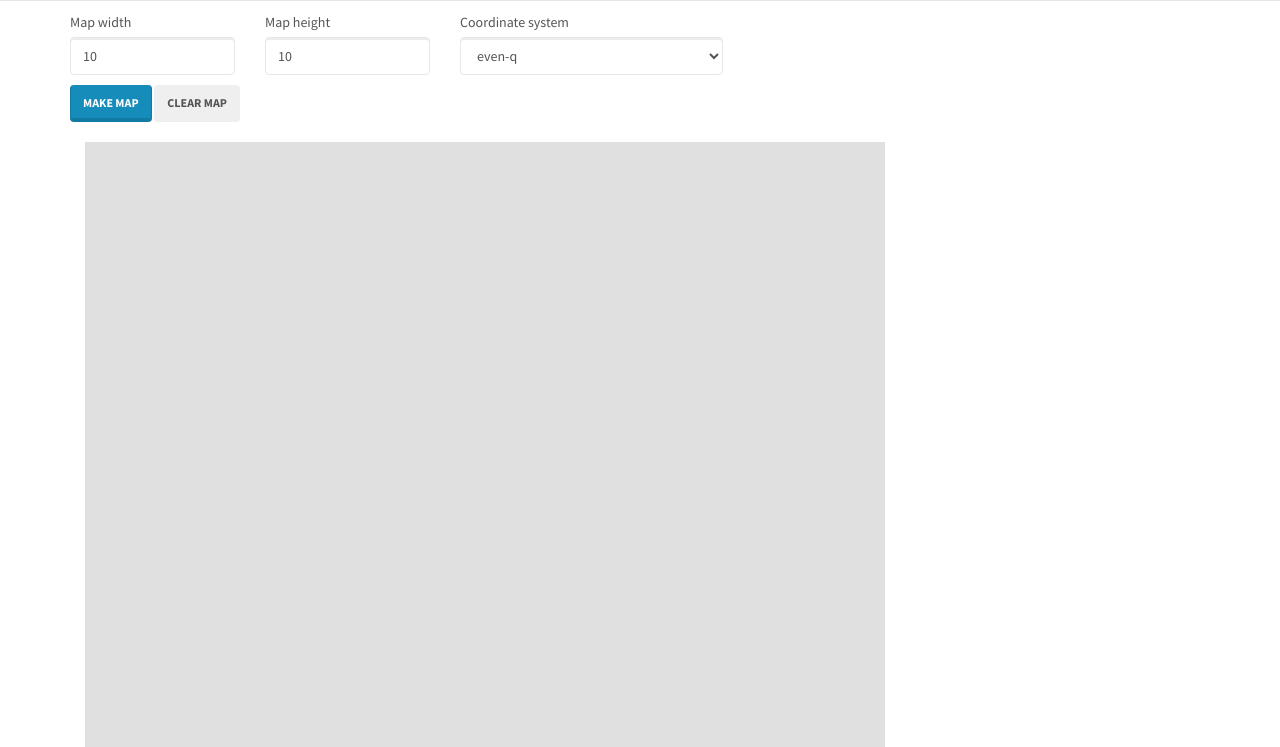
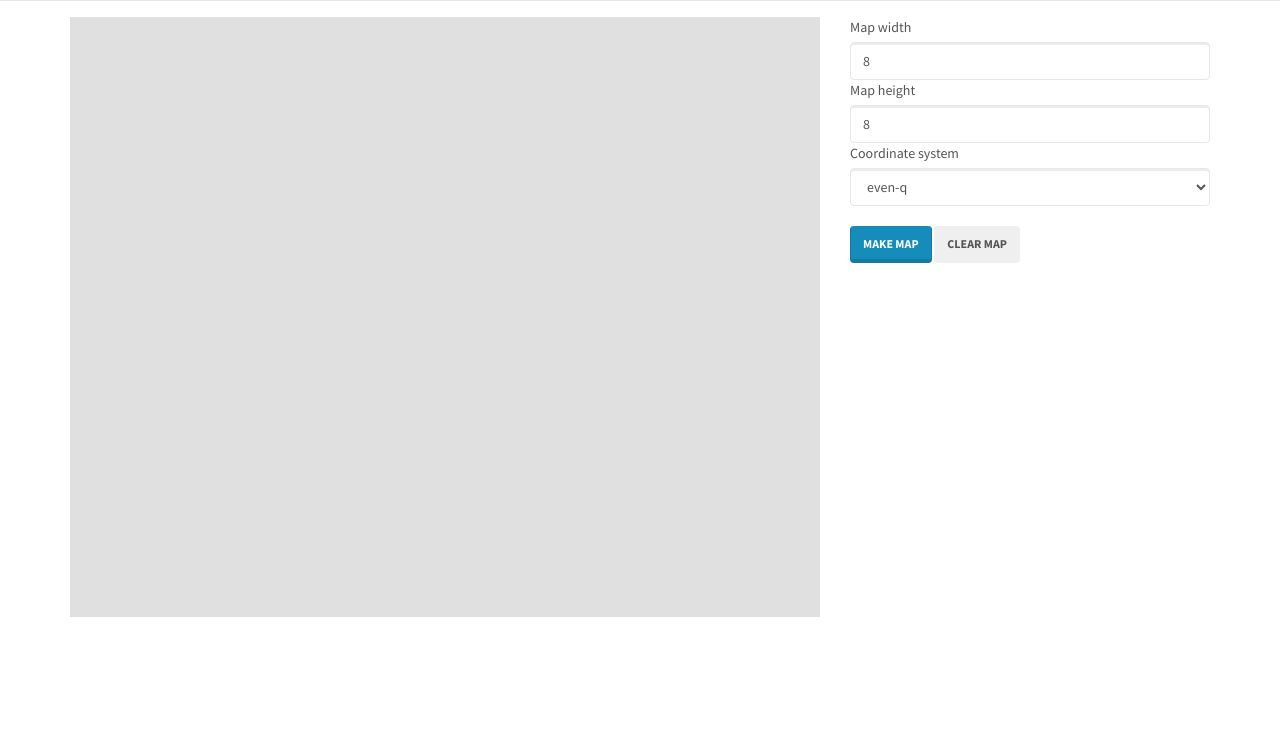
Before and after one commit to DavidBM/HexPixiJs, a plain HTML site: page index.html in a window 1280 px wide. Shown: the part 53-800 px from the top of the page. Drawn offline with nearby package versions, Linux system fonts and the light colour scheme.

Commit message:
Layout change and disabled textures
Temporarily disabling textured hex cell support until I find a better
way to do it.

```diff
--- a/index.html
+++ b/index.html
@@ -6,7 +6,6 @@
     <meta name="viewport" content="width=device-width, initial-scale=1">
     <meta name="description" content="">
     <meta name="author" content="">
-    <!--<link rel="icon" href="../../favicon.ico">-->
 
     <title>HexPixiJs</title>
 
@@ -47,18 +46,24 @@
     </div>
 
     <div class="container">
+        <div style="height: 20px;"></div>
         <div class="row">
+            <div class="col-sm-8">
+                <div id="stage"></div>
+            </div>
+            <div class="col-sm-4">
                 <form role="form">
                     <div class="form-group">
-                    <div class="col-sm-2">
+
+                        <div>
                             <label>Map width</label>
-                        <input id="mapWidth" type="text" class="form-control" placeholder="map width" value="10" />
+                            <input id="mapWidth" type="text" class="form-control" placeholder="map width" value="8" />
                         </div>
-                    <div class="col-sm-2">
+                        <div>
                             <label>Map height</label>
-                        <input id="mapHeight" type="text" class="form-control" placeholder="map height" value="10" />
+                            <input id="mapHeight" type="text" class="form-control" placeholder="map height" value="8" />
                         </div>
-                    <div class="col-sm-3">
+                        <div>
                             <label>Coordinate system</label>
                             <select id="coordinateSystem" class="form-control">
                                 <option value="0">odd-q</option>
@@ -67,21 +72,17 @@
                                 <option value="3">even-r</option>
                             </select>
                         </div>
+
+                        <div style="height: 20px;"></div>
+
+                        <div>
+                            <button id="makeMapBtn" class="btn btn-primary" type="button">Make Map</button>
+                            <button id="clearMapBtn" class="btn " type="button">Clear Map</button>
+                        </div>
+
                     </div>
                 </form>
             </div>
-
-        <div style="clear: both; height: 10px;"></div>
-
-        <div class="row">
-            <div class="col-sm-12">
-                <button id="makeMapBtn" class="btn btn-primary" type="button">Make Map</button>
-                <button id="clearMapBtn" class="btn " type="button">Clear Map</button>
-            </div>
-        </div>
-
-        <div class="col-sm-12">
-            <div id="stage"></div>
         </div>
     </div>
 
--- a/scripts/hexpixi.js
+++ b/scripts/hexpixi.js
@@ -11,8 +11,11 @@
 
     hp.TerrainTypes = [
         { name: "empty", moveMod: 0, color: 0xffffff },
-        { name: "brown", moveMod: 0, color: 0x8B4513 },
-        { name: "grasst1", moveMod: 0, textureIndex: 0 }
+        { name: "dirt", moveMod: 0, color: 0x9B5523 },
+        { name: "sand", moveMod: 0, color: 0xdBd588 },
+        { name: "snow", moveMod: 0, color: 0xebebfa },
+        { name: "water", moveMod: 0, color: 0x5585f8 }
+        //, { name: "grasst1", moveMod: 0, textureIndex: 0 }
     ];
 
     hp.Cell = function (rowNo, columnNo, terrainIndex) {
@@ -21,7 +24,6 @@
         self.column = columnNo;
         self.center = { x: 0, y: 0 };
         self.terrainIndex = terrainIndex ? terrainIndex : 0;
-        self.text = new PIXI.Text("1", { font: "10px Arial", fill: "black", dropShadow: "true", dropShadowDistance: 1, dropShadowColor: "white"});
     };
 
     hp.Map = function (pixiStage, options) {
@@ -30,11 +32,11 @@
                 coordinateSystem: 1,
                 mapWidth: 10,
                 mapHeight: 10,
-                hexSize: 40,
+                hexSize: 30,
                 hexSizeHeightRatio: 1,
                 hexLineColor: 0x909090,
-                hexLineWidth: 1,
-                zoomLevel: 1
+                hexLineWidth: 2,
+                showCoordinates: false
             };
 
         self.textures = [];
@@ -54,6 +56,8 @@
                 x = cell.center.x + size * Math.cos(angle),
                 y = cell.center.y + size * Math.sin(angle),
                 color = hp.TerrainTypes[cell.terrainIndex].color ? hp.TerrainTypes[cell.terrainIndex].color : 0xffffff;
+
+            graphic.lineStyle(self.options.hexLineWidth, self.options.hexLineColor, 1);
 
             graphic.beginFill(color);
             graphic.moveTo(Math.round(x), Math.round(y));
@@ -88,7 +92,9 @@
             self.hexes.addChild(parentContainer);
 
             self.cells[cell.row].push(cell);
-            self.hexes.addChild(cell.text);
+            if (self.options.showCoordinates) {
+                self.hexes.addChild(cell.text);
+            }
         }
 
         function getCellCenter(hexSize, column, row, coordinateSystem) {
@@ -136,9 +142,12 @@
 
             cell.center = getCellCenter(self.options.hexSize, cell.column, cell.row, self.options.coordinateSystem);
 
-            cell.text.setText(cell.column.toString() + ", " + cell.row.toString());
-            cell.text.position.x = Math.round(cell.center.x - (cell.text.width / 2));
-            cell.text.position.y = Math.round(cell.center.y - (height / 2) + 4);
+            if (self.options.showCoordinates) {
+                cell.text = new PIXI.Text("1", { font: "10px Arial", fill: "black", dropShadow: "true", dropShadowDistance: 1, dropShadowColor: "white" });
+                cell.text.setText(cell.column.toString() + ", " + cell.row.toString());
+                cell.text.position.x = Math.round(cell.center.x - (cell.text.width / 2));
+                cell.text.position.y = Math.round(cell.center.y - (height / 2) + 4);
+            }
 
             if (hp.TerrainTypes[cell.terrainIndex].textureIndex >= 0) {
                 createTexturedHex(cell);
@@ -147,7 +156,10 @@
             }
 
             self.cells[cell.row].push(cell);
-            self.hexes.addChild(cell.text);
+
+            if (self.options.showCoordinates) {
+                self.hexes.addChild(cell.text);
+            }
         }
 
         function loadTextures() {
@@ -187,6 +199,17 @@
             }
         };
 
+        self.generateRandomMapBetter = function () {
+            for (var row = 0; row < self.options.mapHeight; row++) {
+                self.cells[row] = [];
+                for (var column = 0; column < self.options.mapWidth; column++) {
+                    var rnd = Math.floor((Math.random() * hp.TerrainTypes.length));
+                    var cell = new hp.Cell(row, column, rnd);
+                    createCell(cell);
+                }
+            }
+        };
+
         self.generateBlankMap = function () {
             for (var row = 0; row < self.options.mapHeight; row++) {
                 self.cells[row] = [];
@@ -206,7 +229,6 @@
             self.container.addChild(self.hexes);
             self.pixiStage.addChild(self.container);
             self.hexes.clear();
-            self.hexes.lineStyle(self.options.hexLineWidth, self.options.hexLineColor, 1);
             loadTextures();
         }
 
--- a/scripts/hpdemo.js
+++ b/scripts/hpdemo.js
@@ -5,7 +5,7 @@
     var hp = window.HexPixi = window.HexPixi || {},
         map = null,
         stage = new PIXI.Stage(0xe0e0e0),
-        renderer = new PIXI.autoDetectRenderer($("#stage").width(), $("#stage").height(), null, false, false);
+        renderer = new PIXI.autoDetectRenderer($("#stage").width(), 600, null, false, false);
 
 
     function setupPixiJs() {
@@ -31,7 +31,7 @@
             mapWidth: $("#mapWidth").val(),
             mapHeight: $("#mapHeight").val(),
             coordinateSystem: $("#coordinateSystem").val(),
-            hexLineWidth: 2
+            hexLineWidth: 3
         }
     }
 
@@ -41,8 +41,17 @@
         map.generateRandomMap();
     }
 
+    function onResize() {
+        renderer.view.style.width = $("#stage").width() + "px";
+    }
+
     $(document).ready(function () {
         setupPixiJs();
+
+        $(window).on("resize", function () {
+            // todo: debounce
+            onResize();
+        });
 
         $("#makeMapBtn").on("click", makeMap);
         $("#clearMapBtn").on("click", clearMap);
--- a/styles/starter.css
+++ b/styles/starter.css
@@ -4,7 +4,5 @@ body {
 #stage
 {
     background-color: #ffffff;
-    margin: 20px 0 0;
-    width:800px;
-    height: 800px;
+    width:100%;
 }
```
Lines whose indentation alone changed are shown as unchanged.
